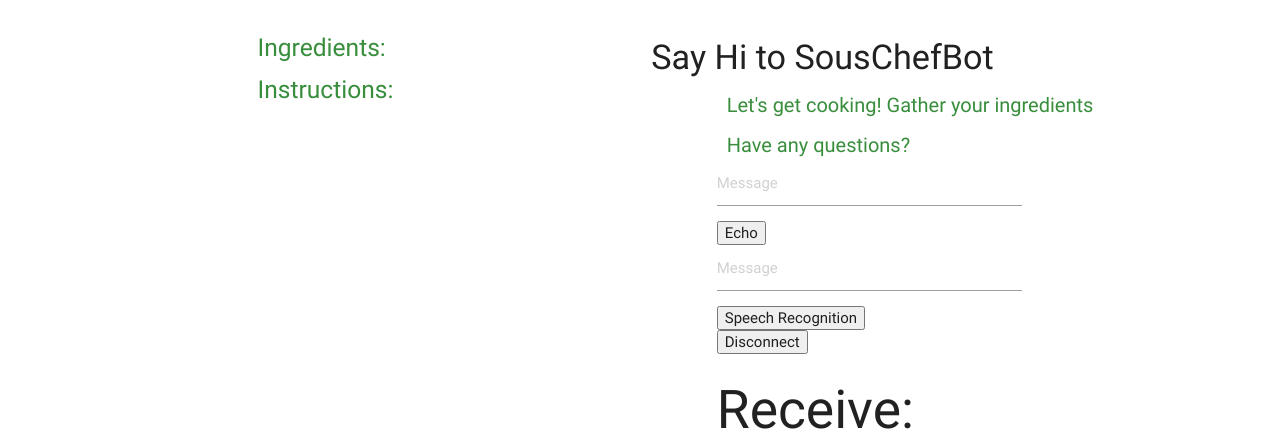
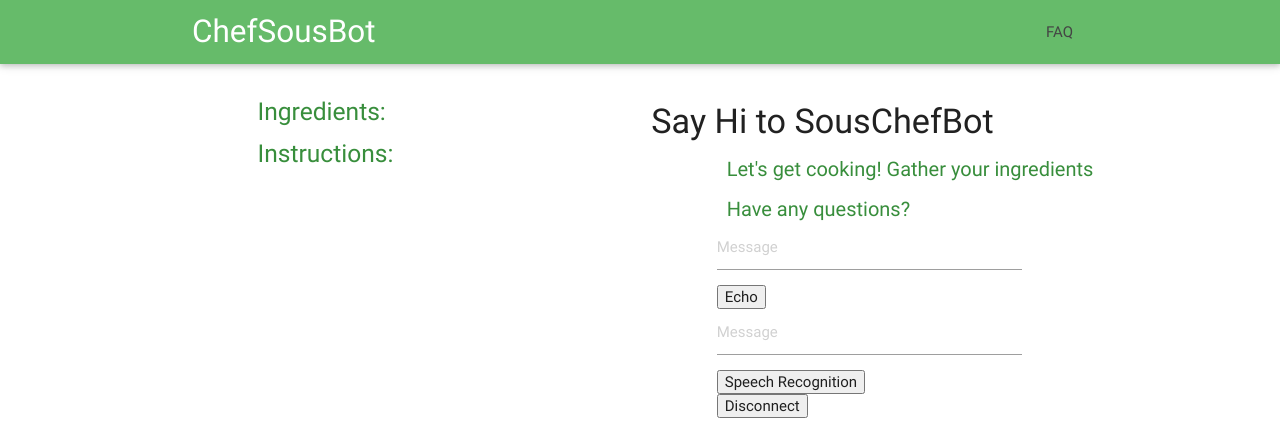
Before and after one commit to Pantsworth/SousChefBot, a Flask app: template project/templates/recipe.html in a window 1280 px wide; the page is wider, and only the part inside the window is pictured. Shown: the top 440 px of that part. Run offline with Flask 2, Linux system fonts and the light colour scheme; the template is opened without the code that fills it, so the values that code supplies are empty; some libraries are stand-ins or nearby versions.

Commit message:
adding navbar

```diff
--- a/project/templates/recipe.html
+++ b/project/templates/recipe.html
@@ -49,7 +49,21 @@
     </script>
 </head>
 <body>
-   <div class="container">
+
+  <nav class="green lighten-1" role="navigation">
+    <div class="nav-wrapper container">
+      <a id="logo-container" href="" class="brand-logo white-text">ChefSousBot</a>
+      <ul class="right hide-on-med-and-down">
+        <li><a href="#">FAQ</a></li>
+      </ul>
+
+      <ul id="nav-mobile" class="side-nav">
+        <li><a href="#">Navbar Link</a></li>
+      </ul>
+      <a href="#" data-activates="nav-mobile" class="button-collapse"><i class="material-icons">menu</i></a>
+    </div>
+  </nav>
+<div class="container">
 
       <div class="header">
           <h3 class="green-text">{{html_title}}</h3>
```
Also changed, not shown: project/static/css/style.css (line endings or trailing spaces).
